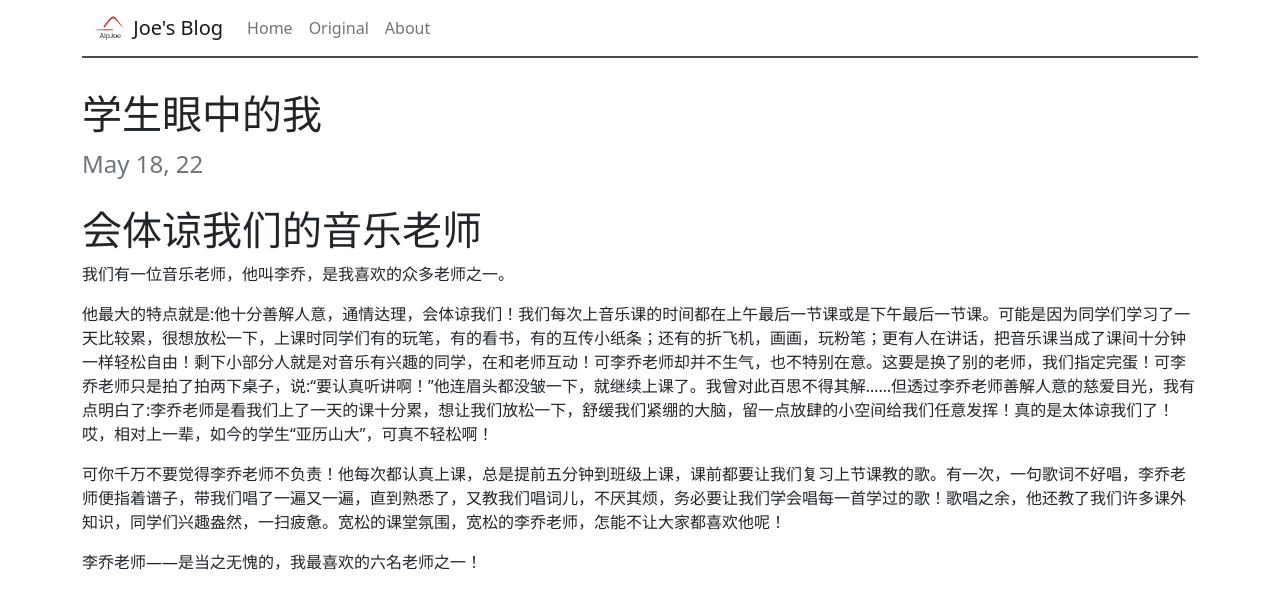
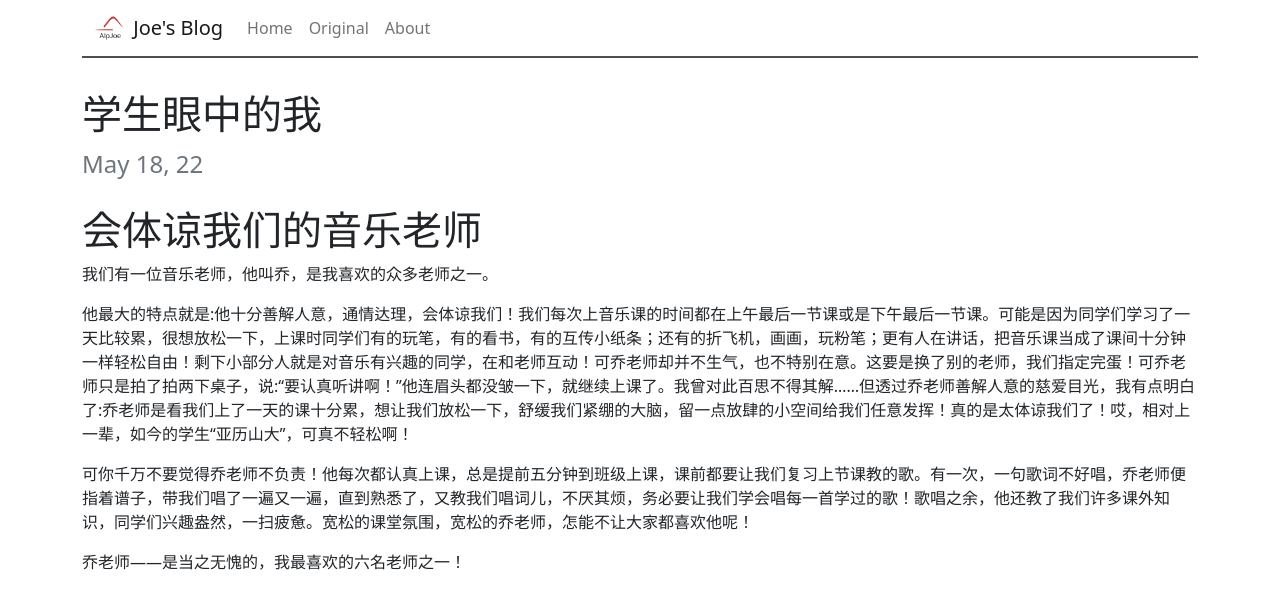
Before and after one commit to alpjoe/alpjoe, a Jekyll site: the page built from _posts/2022-05-18-学生眼中的我.md, in a window 1280 px wide. Shown: the top 609 px of the page. Built offline with Jekyll 4.4.1, drawn with Linux system fonts in a browser that asks for light colours.

Commit message:
Update 2022-05-18-学生眼中的我.md

```diff
--- a/_posts/2022-05-18-学生眼中的我.md
+++ b/_posts/2022-05-18-学生眼中的我.md
@@ -4,11 +4,11 @@ title: 学生眼中的我
 ---
 
 # 会体谅我们的音乐老师
-我们有一位音乐老师，他叫李乔，是我喜欢的众多老师之一。
+我们有一位音乐老师，他叫乔，是我喜欢的众多老师之一。
 
-他最大的特点就是:他十分善解人意，通情达理，会体谅我们！我们每次上音乐课的时间都在上午最后一节课或是下午最后一节课。可能是因为同学们学习了一天比较累，很想放松一下，上课时同学们有的玩笔，有的看书，有的互传小纸条；还有的折飞机，画画，玩粉笔；更有人在讲话，把音乐课当成了课间十分钟一样轻松自由！剩下小部分人就是对音乐有兴趣的同学，在和老师互动！可李乔老师却并不生气，也不特别在意。这要是换了别的老师，我们指定完蛋！可李乔老师只是拍了拍两下桌子，说:“要认真听讲啊！”他连眉头都没皱一下，就继续上课了。我曾对此百思不得其解……但透过李乔老师善解人意的慈爱目光，我有点明白了:李乔老师是看我们上了一天的课十分累，想让我们放松一下，舒缓我们紧绷的大脑，留一点放肆的小空间给我们任意发挥！真的是太体谅我们了！哎，相对上一辈，如今的学生“亚历山大”，可真不轻松啊！
+他最大的特点就是:他十分善解人意，通情达理，会体谅我们！我们每次上音乐课的时间都在上午最后一节课或是下午最后一节课。可能是因为同学们学习了一天比较累，很想放松一下，上课时同学们有的玩笔，有的看书，有的互传小纸条；还有的折飞机，画画，玩粉笔；更有人在讲话，把音乐课当成了课间十分钟一样轻松自由！剩下小部分人就是对音乐有兴趣的同学，在和老师互动！可乔老师却并不生气，也不特别在意。这要是换了别的老师，我们指定完蛋！可乔老师只是拍了拍两下桌子，说:“要认真听讲啊！”他连眉头都没皱一下，就继续上课了。我曾对此百思不得其解……但透过乔老师善解人意的慈爱目光，我有点明白了:乔老师是看我们上了一天的课十分累，想让我们放松一下，舒缓我们紧绷的大脑，留一点放肆的小空间给我们任意发挥！真的是太体谅我们了！哎，相对上一辈，如今的学生“亚历山大”，可真不轻松啊！
 
-可你千万不要觉得李乔老师不负责！他每次都认真上课，总是提前五分钟到班级上课，课前都要让我们复习上节课教的歌。有一次，一句歌词不好唱，李乔老师便指着谱子，带我们唱了一遍又一遍，直到熟悉了，又教我们唱词儿，不厌其烦，务必要让我们学会唱每一首学过的歌！歌唱之余，他还教了我们许多课外知识，同学们兴趣盎然，一扫疲惫。宽松的课堂氛围，宽松的李乔老师，怎能不让大家都喜欢他呢！
+可你千万不要觉得乔老师不负责！他每次都认真上课，总是提前五分钟到班级上课，课前都要让我们复习上节课教的歌。有一次，一句歌词不好唱，乔老师便指着谱子，带我们唱了一遍又一遍，直到熟悉了，又教我们唱词儿，不厌其烦，务必要让我们学会唱每一首学过的歌！歌唱之余，他还教了我们许多课外知识，同学们兴趣盎然，一扫疲惫。宽松的课堂氛围，宽松的乔老师，怎能不让大家都喜欢他呢！
 
 
-李乔老师——是当之无愧的，我最喜欢的六名老师之一！
+乔老师——是当之无愧的，我最喜欢的六名老师之一！
```
